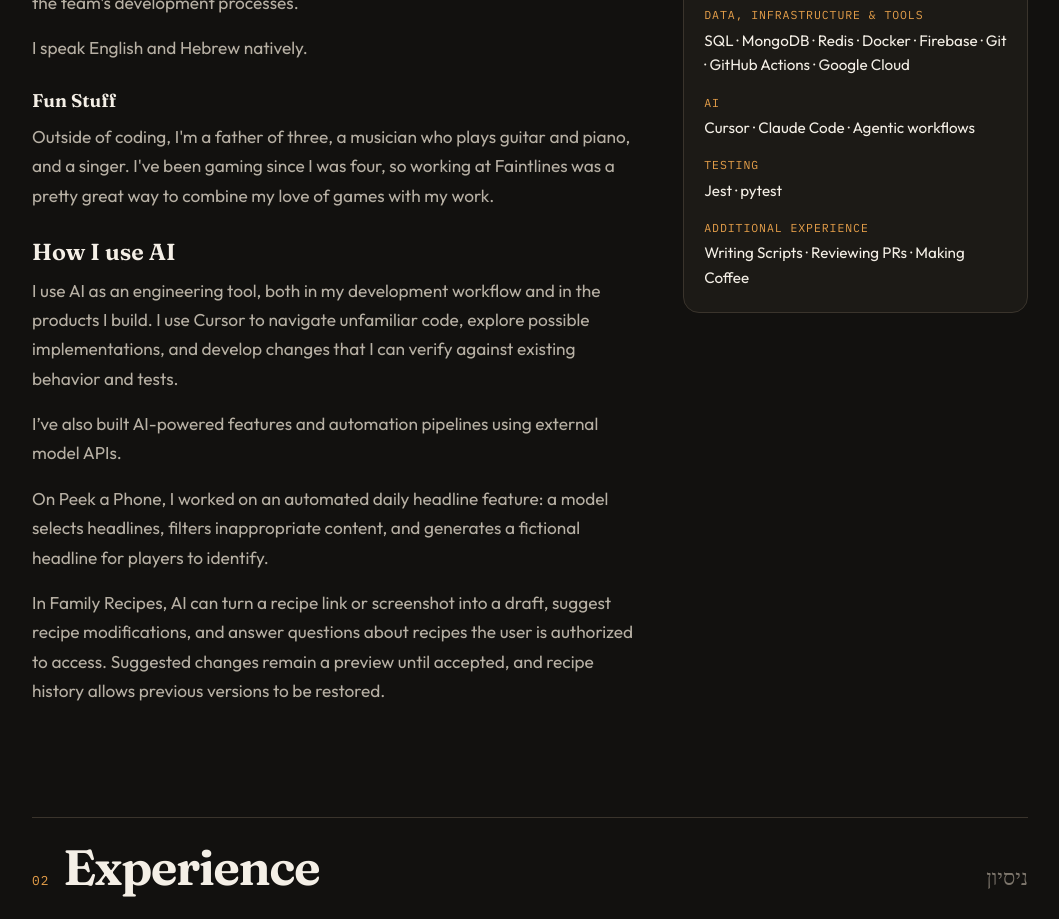
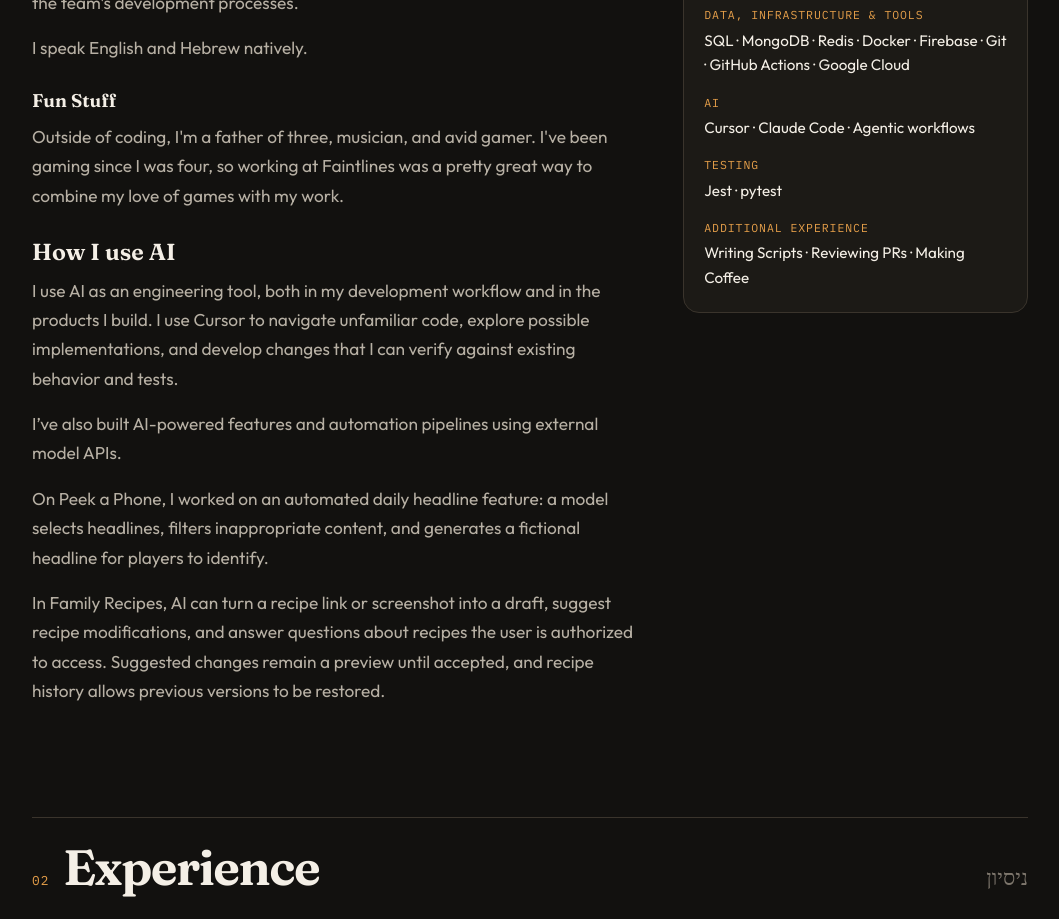
Before and after one commit to YChalfari/portfolio2, a React (Vite) app: page / in a window 1280 px wide. Shown: the part 1460-2379 px from the top of the page, without its empty margins (180-1239 px from the left). Built offline with nearby package versions, Linux system fonts and the light colour scheme; a web font is replaced by a local one.

Commit message:
tweak fun stuff text

```diff
--- a/src/components/About/About.jsx
+++ b/src/components/About/About.jsx
@@ -33,7 +33,7 @@ const About = () => {
           <p>I speak English and Hebrew natively.</p>
           <h3 className="fun-title">Fun Stuff</h3>
           <p>
-            Outside of coding, I'm a father of three, a musician who plays guitar and piano, and a singer. I've been gaming since I was four, so working at Faintlines was a pretty great way to combine my love of games with my work.
+            Outside of coding, I'm a father of three, musician, and avid gamer. I've been gaming since I was four, so working at Faintlines was a pretty great way to combine my love of games with my work.
           </p>
           <h3>How I use AI</h3>
           <p>
```
